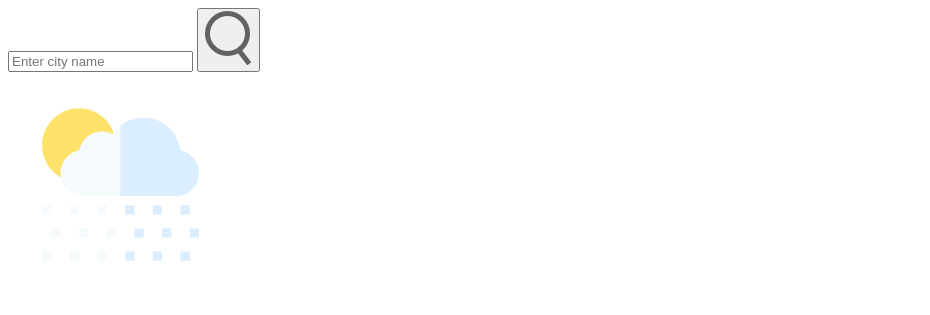
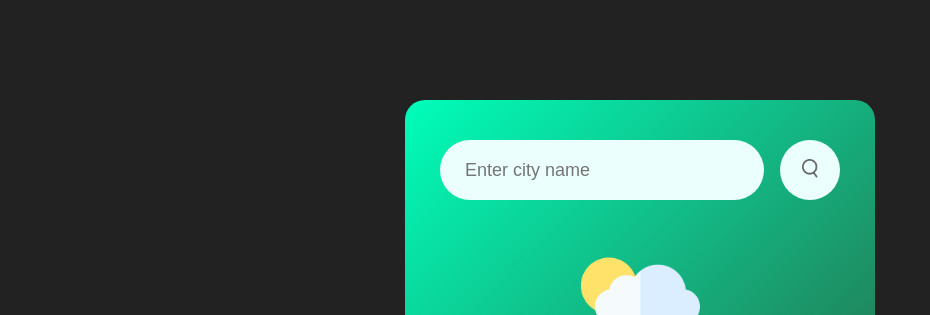
Before and after one commit to DIVYAM-NIT/WDCT_CCA_PROJECT, a plain HTML site: page index.html in a window 1280 px wide. Shown: the top 315 px of the page, without its empty margins (0-930 px from the left). Drawn offline with Linux system fonts and the light colour scheme.

Commit message:
Update index.html

```diff
--- a/index.html
+++ b/index.html
@@ -5,7 +5,7 @@
     <meta charset="UTF-8">
     <meta name="viewport" content="width=device-width, initial-scale=1.0">
     <title>Document</title>
-    <link rel="stylesheet" href="index.css">
+    <link rel="stylesheet" href="style3.css">
 </head>
 
 <body>
```
